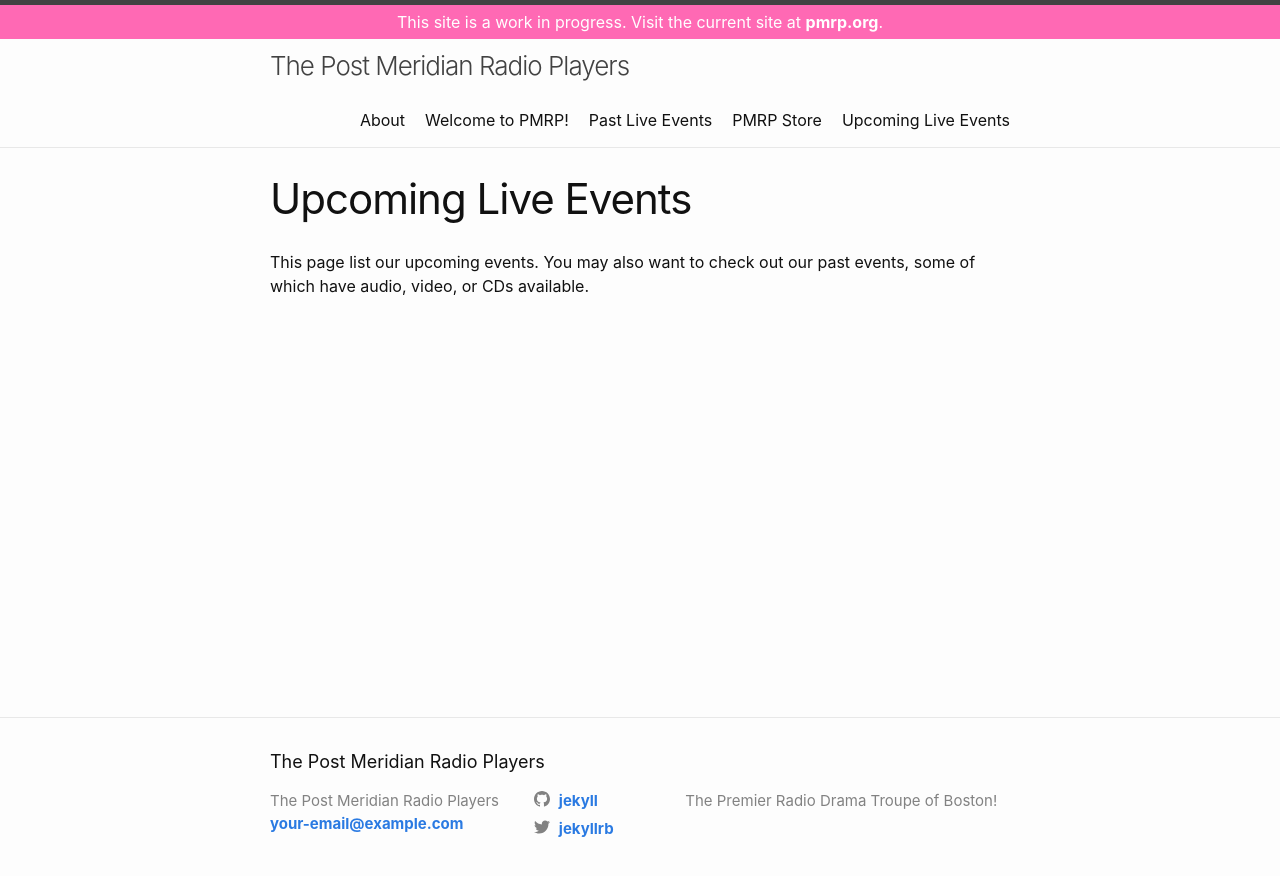
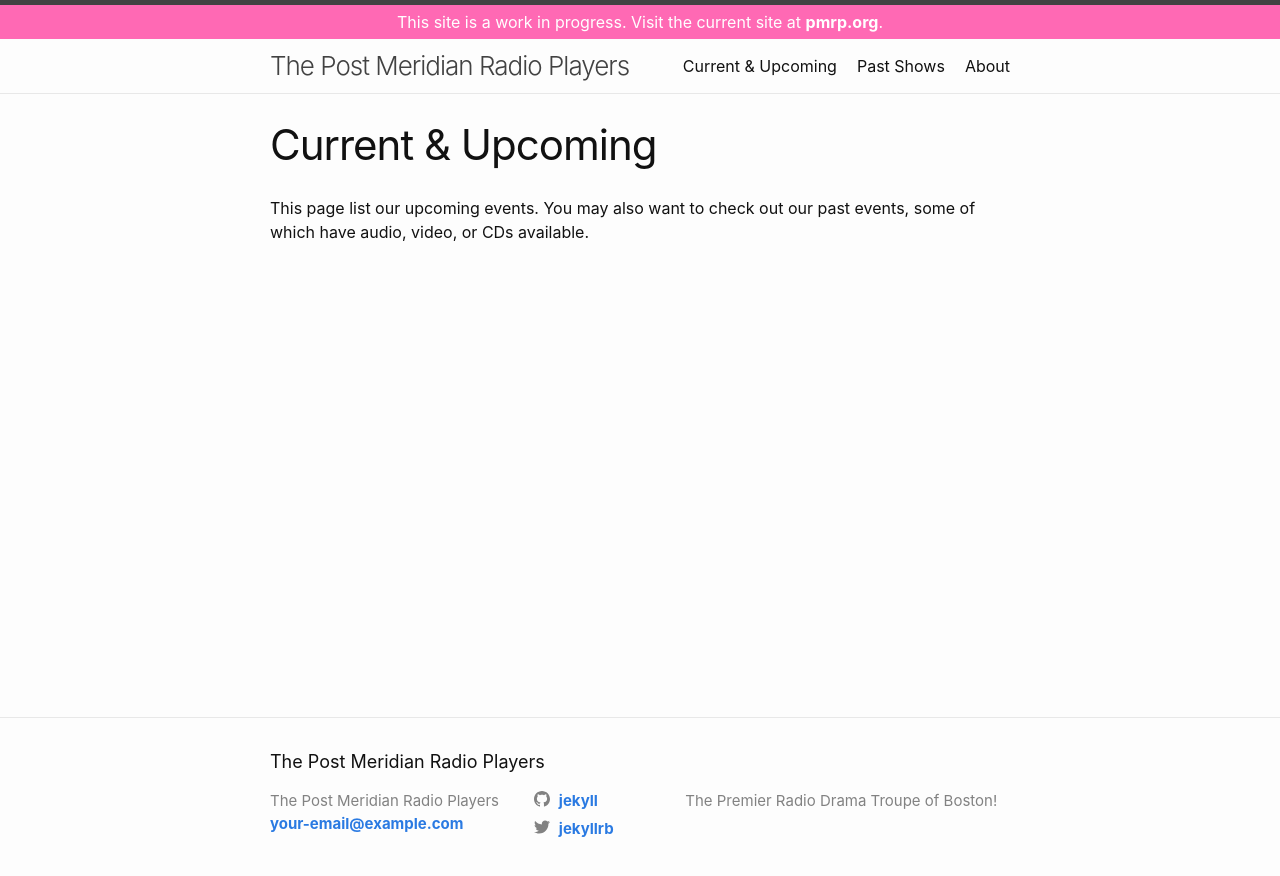
Before and after one commit to pmrp-boston/pmrp_2025, a Jekyll site: the page built from upcoming.md, in a window 1280 px wide. Shown: the top 876 px of the page. Built offline with Jekyll 4.4.1, drawn with Linux system fonts in a browser that asks for light colours.

Commit message:
Correct limited menu links

```diff
--- a/_config.yml
+++ b/_config.yml
@@ -40,8 +40,10 @@ collections:
   seasons:
     output: true
 
-jekyll_admin:
-  homepage: "pages"
+header_pages:
+  - upcoming.md
+  - past.md
+  - about.md
 
 # Exclude from processing.
 # The following items will not be processed, by default.
--- a/past.md
+++ b/past.md
@@ -1,6 +1,6 @@
 ---
 layout: page
-title: Past Live Events
+title: Past Shows
 permalink: /past
 ---
 This section lists our past performances. See our upcoming events page for events to look forward to!
--- a/upcoming.md
+++ b/upcoming.md
@@ -1,6 +1,6 @@
 ---
 layout: page
-title: Upcoming Live Events
+title: Current & Upcoming
 permalink: /events/upcoming
 ---
 This page list our upcoming events. You may also want to check out our past events, some of which have audio, video, or CDs available.
```
